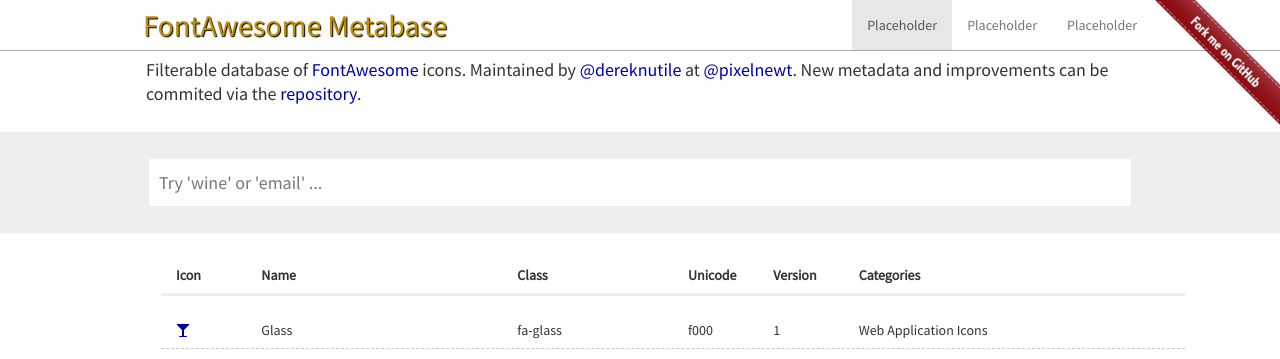
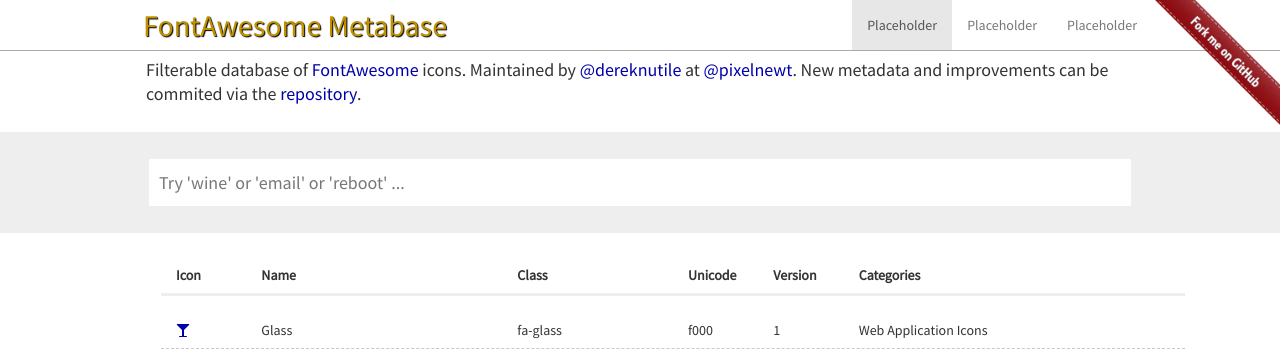
Before and after one commit to fadbus/fadbus.github.io, a Jekyll site: the page built from index.html, in a window 1280 px wide. Shown: the top 359 px of the page. Built offline with Jekyll 4.4.1, drawn with Linux system fonts in a browser that asks for light colours.

Commit message:
Working through the filter results.

```diff
--- a/_data/fonts.yaml
+++ b/_data/fonts.yaml
@@ -30,7 +30,7 @@
     unicode: "f003"
     created: 1
     categories: "Web Application Icons"
-    meta: ""
+    meta: "email e-mail send message"
   -
     name: "Heart"
     prefix: "fa-"
@@ -134,7 +134,7 @@
     unicode: "f011"
     created: 1
     categories: "Web Application Icons"
-    meta: ""
+    meta: "on off close shut kill reboot"
   -
     name: "signal"
     prefix: "fa-"
--- a/_includes/forkme.html
+++ b/_includes/forkme.html
@@ -1,4 +1,4 @@
 
-<a href="{{ site.repo }}">
+<a href="{{ site.repo }}" target="_blank">
 <img class="forkme" src="/assets/img/forkme.png" alt="Fork me on GitHub">
 </a>
--- a/_includes/searchbox.html
+++ b/_includes/searchbox.html
@@ -3,7 +3,7 @@
 <div class="container horizontal-padding-medium">
 <div class="row">
 
-<input type="search" class="search form-control" id="font-filter-box" placeholder="Try 'wine' or 'email' ... ">
+<input type="search" class="search form-control" id="font-filter-box" placeholder="Try 'wine' or 'email' or 'reboot' ... ">
 
 </div><!-- /.row -->
 </div><!-- /.container -->
--- a/index.html
+++ b/index.html
@@ -6,10 +6,10 @@
 
   <div class="row font-list-header">
 
-    <div class="col-xs-1 col-sm-1 col-md-1 col-lg-1">
+    <div class="col-xs-2 col-sm-2 col-md-1 col-lg-1">
       <span class="sort" data-sort="icon">Icon</span>
     </div>
-    <div class="col-xs-3 col-sm-3 col-md-3 col-lg-3">
+    <div class="col-xs-4 col-sm-4 col-md-3 col-lg-3">
       <span class="sort" data-sort="name">Name</span>
     </div>
     <div class="col-xs-2 col-sm-2 col-md-2 col-lg-2">
@@ -21,7 +21,7 @@
     <div class="col-xs-1 col-sm-1 col-md-1 col-lg-1 hidden-xs hidden-sm">
       <span class="sort" data-sort="version">Version</span>
     </div>
-    <div class="col-xs-4 col-sm-4 col-md-4 col-lg-4 hidden-xs hidden-sm">
+    <div class="col-xs-6 col-sm-6 col-md-4 col-lg-4 hidden-xs hidden-sm">
       <span class="sort" data-sort="categories">Categories</span>
     </div>
 
@@ -30,10 +30,10 @@
   {% for font in site.data.fonts %}
   <div class="row font-list-rows list">
 
-    <div class="col-xs-1 col-sm-1 col-md-1 col-lg-1">
+    <div class="col-xs-2 col-sm-2 col-md-1 col-lg-1">
       <a href="/font/{{ font.id }}"><i class="fa {{ font.prefix }}{{ font.id }}"></i></a>
     </div>
-    <div class="col-xs-3 col-sm-3 col-md-3 col-lg-3">
+    <div class="col-xs-4 col-sm-4 col-md-3 col-lg-3">
       <span class="name">{{ font.name }}</span>
       <span class="hidden">{{ font.meta }}</span>
     </div>
@@ -46,7 +46,7 @@
     <div class="col-xs-1 col-sm-1 col-md-1 col-lg-1 hidden-xs hidden-sm">
       <span class="version">{{ font.created }}&nbsp;</span>
     </div>
-    <div class="col-xs-4 col-sm-4 col-md-4 col-lg-4 hidden-xs hidden-sm">
+    <div class="col-xs-6 col-sm-6 col-md-4 col-lg-4 hidden-xs hidden-sm">
       <span class="categories">{{ font.categories }}&nbsp;</span>
     </div>
 
```
